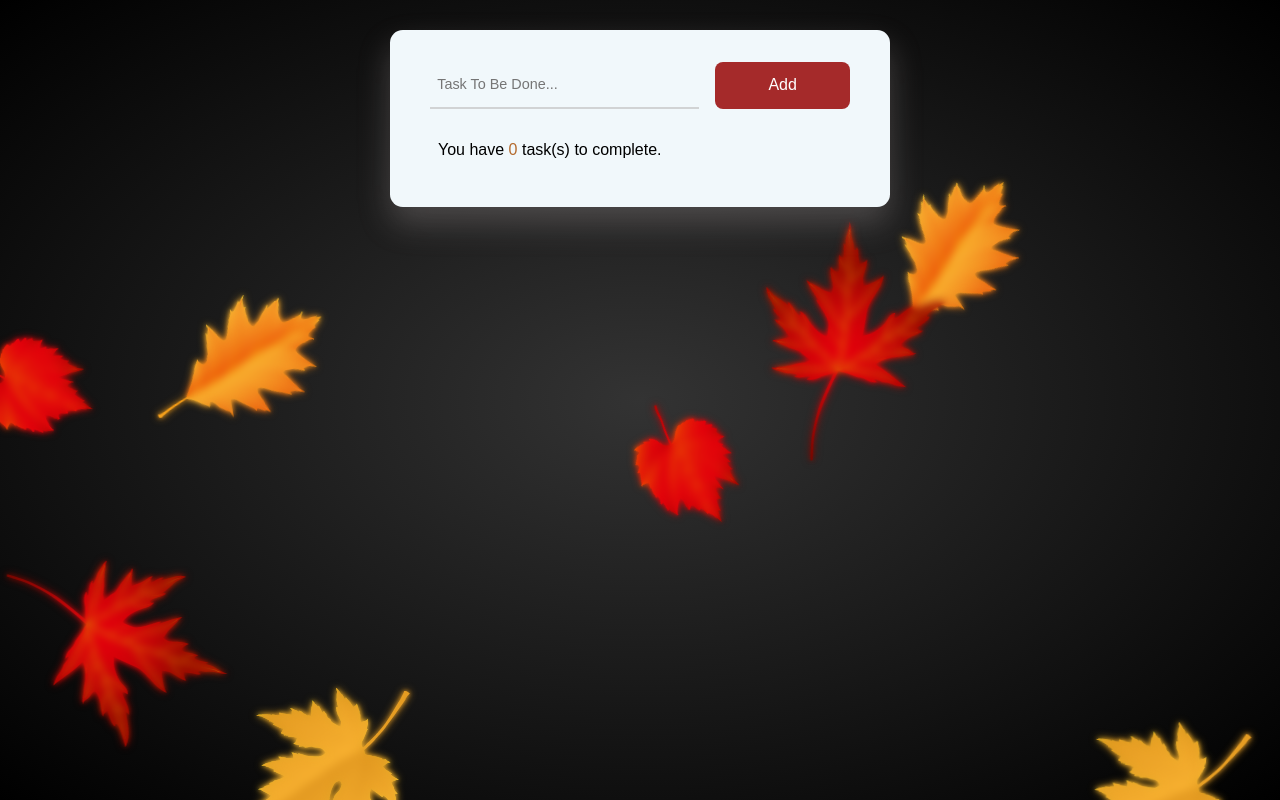
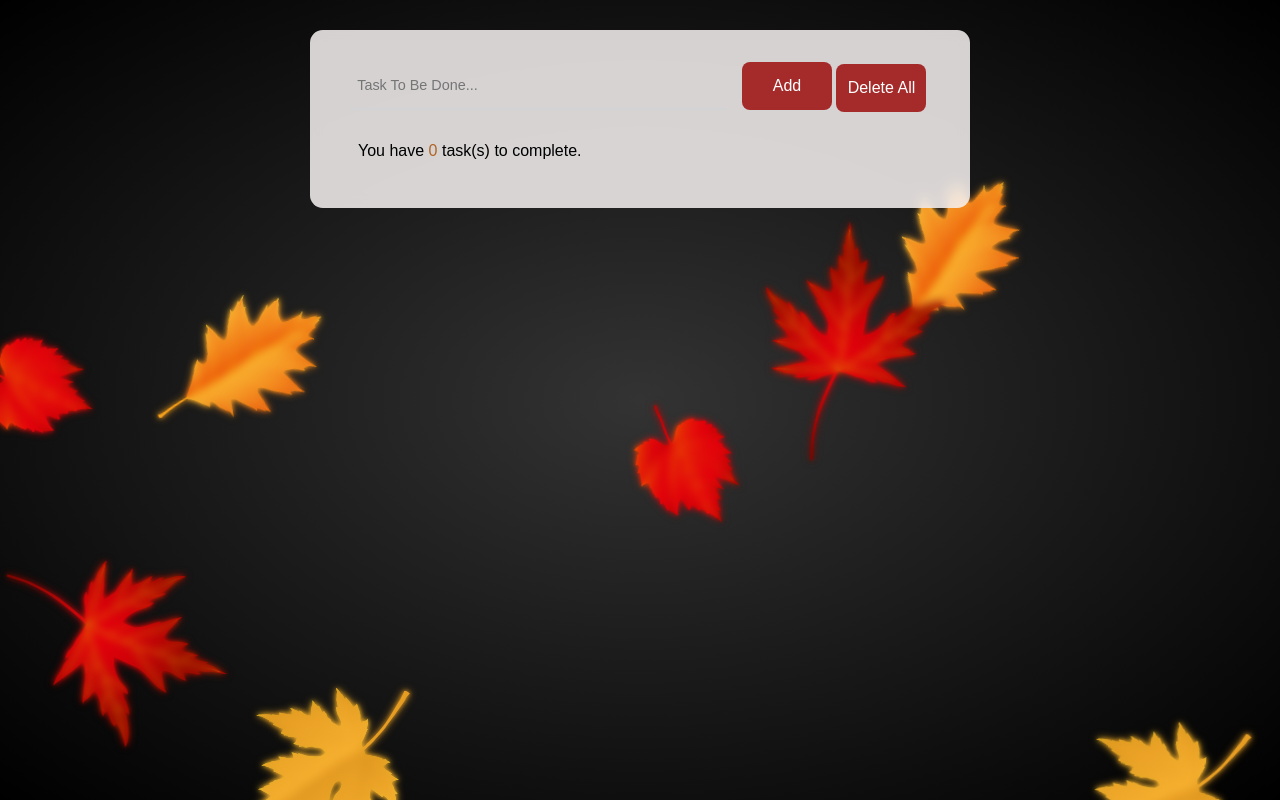
Before and after one commit to ridashafqaat/T0-D0-App, a plain HTML site: page index.html in a window 1280 px wide. Drawn offline with Linux system fonts and the light colour scheme; a web font is replaced by a local one.

Commit message:
add eidit bb

```diff
--- a/index.html
+++ b/index.html
@@ -13,8 +13,11 @@
         <div class="container">
             <div id="wrapper">
                 <input type="text" placeholder="Task To Be Done...">
-                <button id="add-btn">Add</button>
-             </div>
+                <div class="two-button">
+                    <button id="add-btn">Add</button>
+                    <button id="delete-btn">Delete All</button>
+                </div>
+            </div>
             <div id="tasks">
                 <p id="pending-tasks">
                     You have <span class="count-value">0</span> task(s) to complete.
--- a/style.css
+++ b/style.css
@@ -11,7 +11,7 @@ body{
 }
 .app{
     font-family: "Poppins" , sans-serif;
-    width: min(95vw, 31.25em);
+    width: min(95vw, 41.25em);
     position: absolute;
     margin: auto;
     left: 0;
@@ -20,8 +20,9 @@ body{
 }
 .container{
     padding: 2em 2.5em;
-    background-color: #f1f8fb;
-    box-shadow: 0 1em 2em rgba(179, 169, 169, 0.3);
+    background-color: #f8f4f4da;
+    backdrop-filter: blur(7px);
+    /* box-shadow: 0 1em 2em rgba(179, 169, 169, 0.3); */
     border-radius: 0.8em;
 }
 #wrapper{
@@ -43,8 +44,10 @@ body{
     outline: none;
     border-color: brown;
 }
-#wrapper button{
+button{
     position: relative;
+    height: 48px;
+    width: 90px;
     border-radius: 0.5em;
     font-weight: 500;
     font-size: 1em;
@@ -54,6 +57,10 @@ body{
     color: #ffffff;
     cursor: pointer;
 }
+#wrapper #delete-btn{
+    top: 2px;
+}
+
 #tasks{
     margin-top: 1em;
     border-radius: 0.5em;
```
